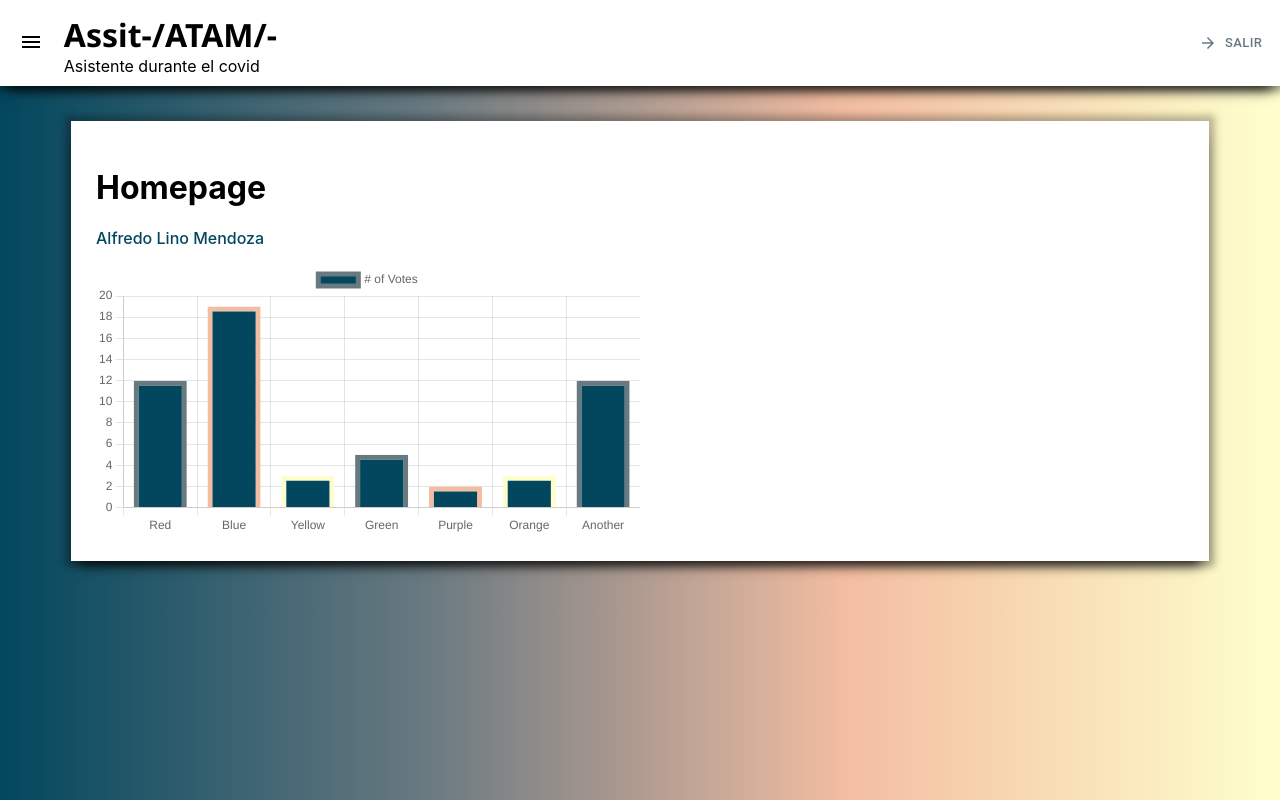
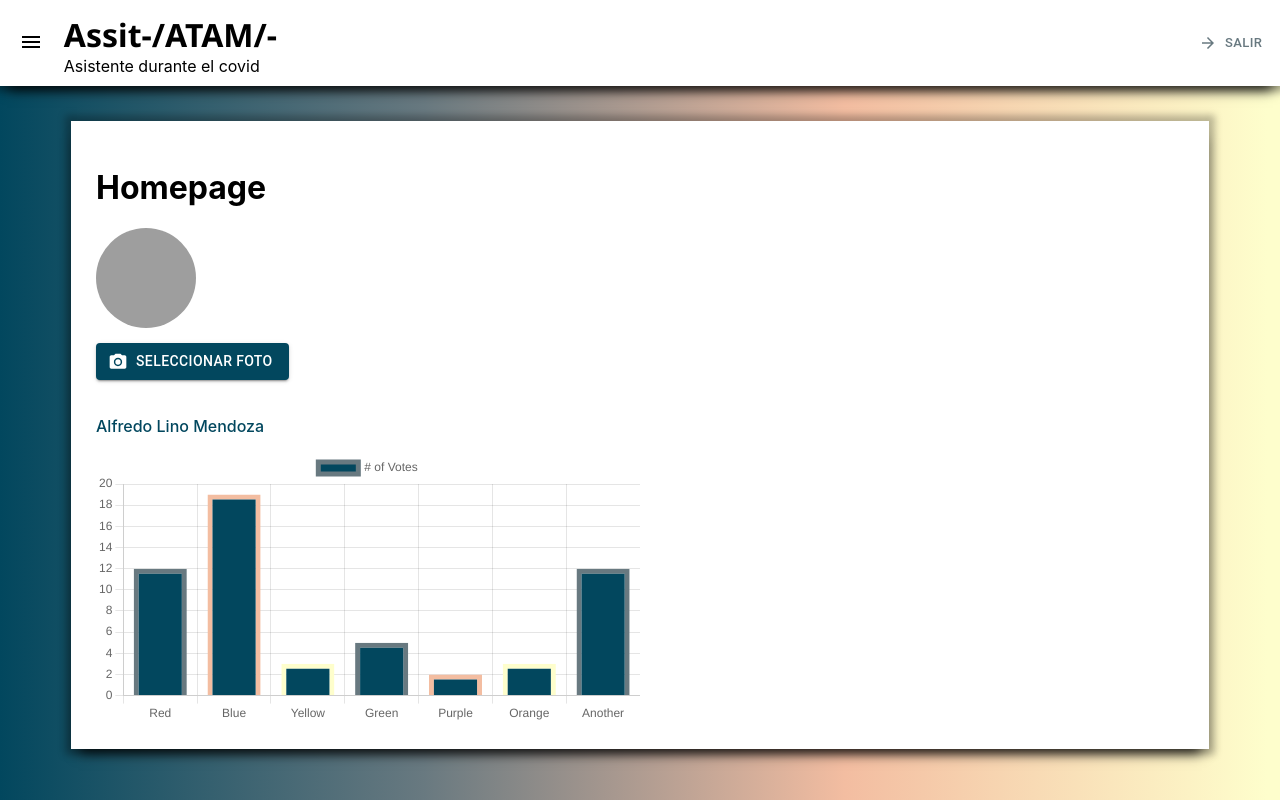
Before and after one commit to AlfredoLino/front-tscu, a React (Create React App) app: page / in a window 1280 px wide. Built offline with nearby package versions, Linux system fonts and the light colour scheme; sample sign-in values are in the browser's storage.

Commit message:
Avance a la modificacion de foto de perfil

```diff
--- a/src/components/Home.tsx
+++ b/src/components/Home.tsx
@@ -1,12 +1,16 @@
 import React, {useEffect} from 'react';
 import Layout from './Layout/Layout';
 import {Bar} from "react-chartjs-2"
-import {useMainContext} from "../Hooks.custom/MainProvider"
+import Avatar from '@material-ui/core/Avatar';
+import {useHistory } from 'react-router-dom';
+import PhotoCameraIcon from '@material-ui/icons/PhotoCamera';
+import { Button } from '@material-ui/core';
 const Home = () => {
-
-    const mainProvider = useMainContext()
+    const fileRef = React.useRef<HTMLImageElement>(null)
+    const hist = useHistory()
     useEffect( () => {
-        console.log(mainProvider.state.token)
+        if(localStorage.getItem("token") == null)
+            hist.push("/login")
     } )
     const options = {
         scales: {
@@ -42,11 +46,42 @@ const Home = () => {
 
     }
 
+    const inputFileOnCh = (e : React.ChangeEvent<HTMLInputElement>) => {
 
+        setProfilePic(e.target!.files![0])
+        var reader = new FileReader()
+        reader.readAsDataURL(e.target!.files![0])
+        reader.onload = (ev : ProgressEvent<FileReader>) => {
+            fileRef.current!.src = reader.result!.toString()
+        }
+    }
 
+    const [profilePic, setProfilePic] = React.useState<File>();
     return (
         <Layout>
             <h1>Homepage</h1>
+            <Avatar src = "http://localhost:8080/user/pp.jpg" style = {{height: "100px", width: "100px"}} />
+            <div style = {{marginTop : "15px"}}>
+                    <input onChange = {inputFileOnCh} style = {{display:'none'}} id = "pic-picker" accept = "image/*" type="file" name="example" />
+                    <label htmlFor="pic-picker">
+                        <Button startIcon = {<PhotoCameraIcon/>} component = "span" variant = "contained" color = "primary" /*onClick = {(e) => {
+
+                            const formData = new FormData()
+                            formData.append('perfil', fileRef.current!.files![0])
+
+                            fetch("http://localhost:8080/upload/17070714", {
+                                method: "POST",
+                                body: formData
+                            }).then(res => {
+                                console.log(res);
+                            }).catch( err => {
+                                console.log(err)
+                            })
+
+                        }}*/> Seleccionar foto </Button>
+                    </label>
+            </div>
+            <img style = {{height : "auto/2", width : "auto/2", marginTop : "15px"}} ref = {fileRef} src="" alt="" />
             <p>Alfredo Lino Mendoza</p>
             <div className="plot">
                 <Bar
@@ -57,7 +92,10 @@ const Home = () => {
                     width = {300}
                     color = '#000'
                 />
+
+
             </div>
+
 
 
         </Layout>
--- a/src/components/Login.tsx
+++ b/src/components/Login.tsx
@@ -57,7 +57,7 @@ const Login : React.FC<logProps> = (props) : JSX.Element => {
     const handlerLog = async (e : submitEvent) => {
         e.preventDefault()
         try {
-            const req = await fetch('https://localhost:8080/login', {
+            const req = await fetch('http://localhost:8080/login', {
                 method : "POST",
                 headers : {
                     "Content-Type" : "application/json"
@@ -79,6 +79,7 @@ const Login : React.FC<logProps> = (props) : JSX.Element => {
             }
         } catch (error) {
             console.log("Error catch", error)
+            setOpen(true)
         }
     }
 
```
